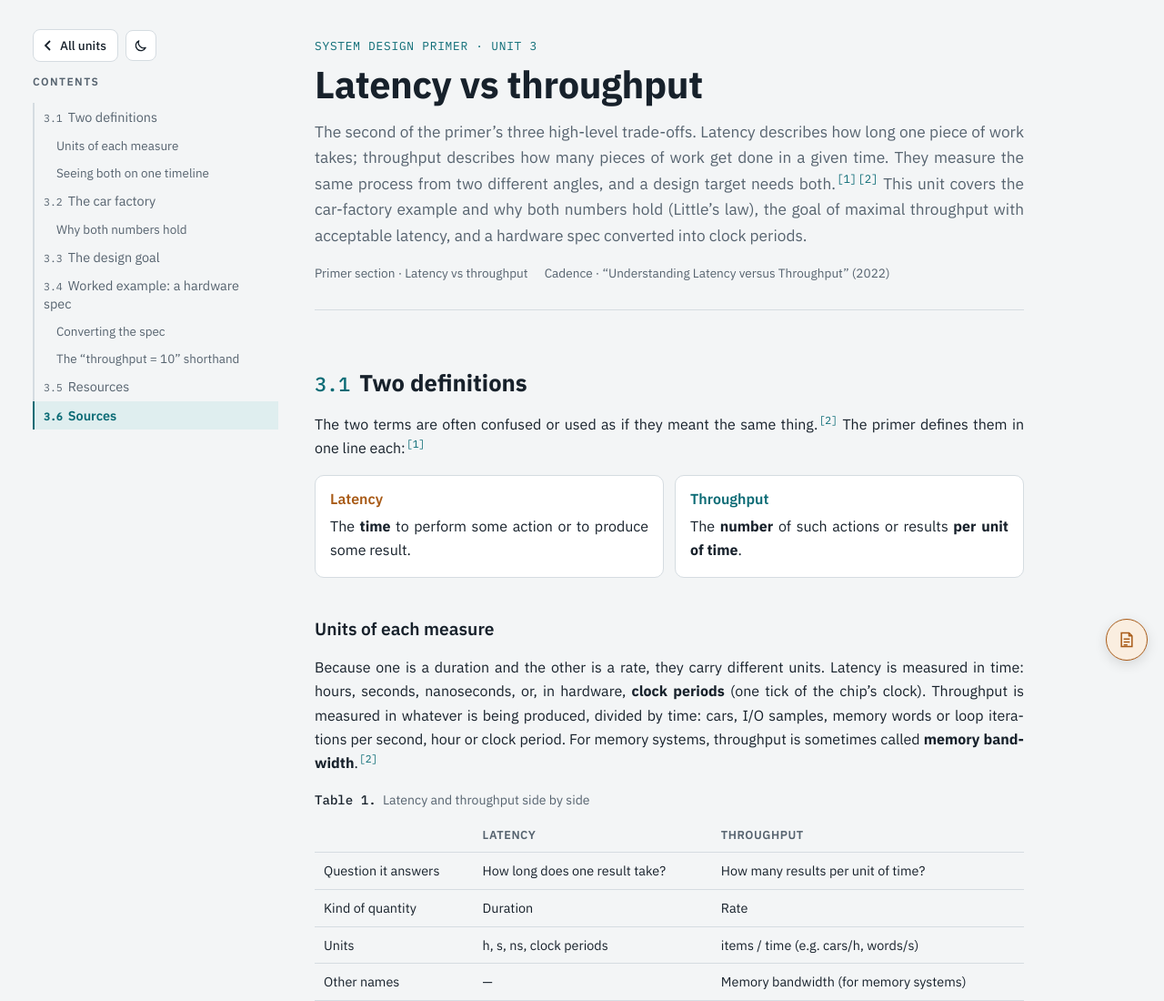
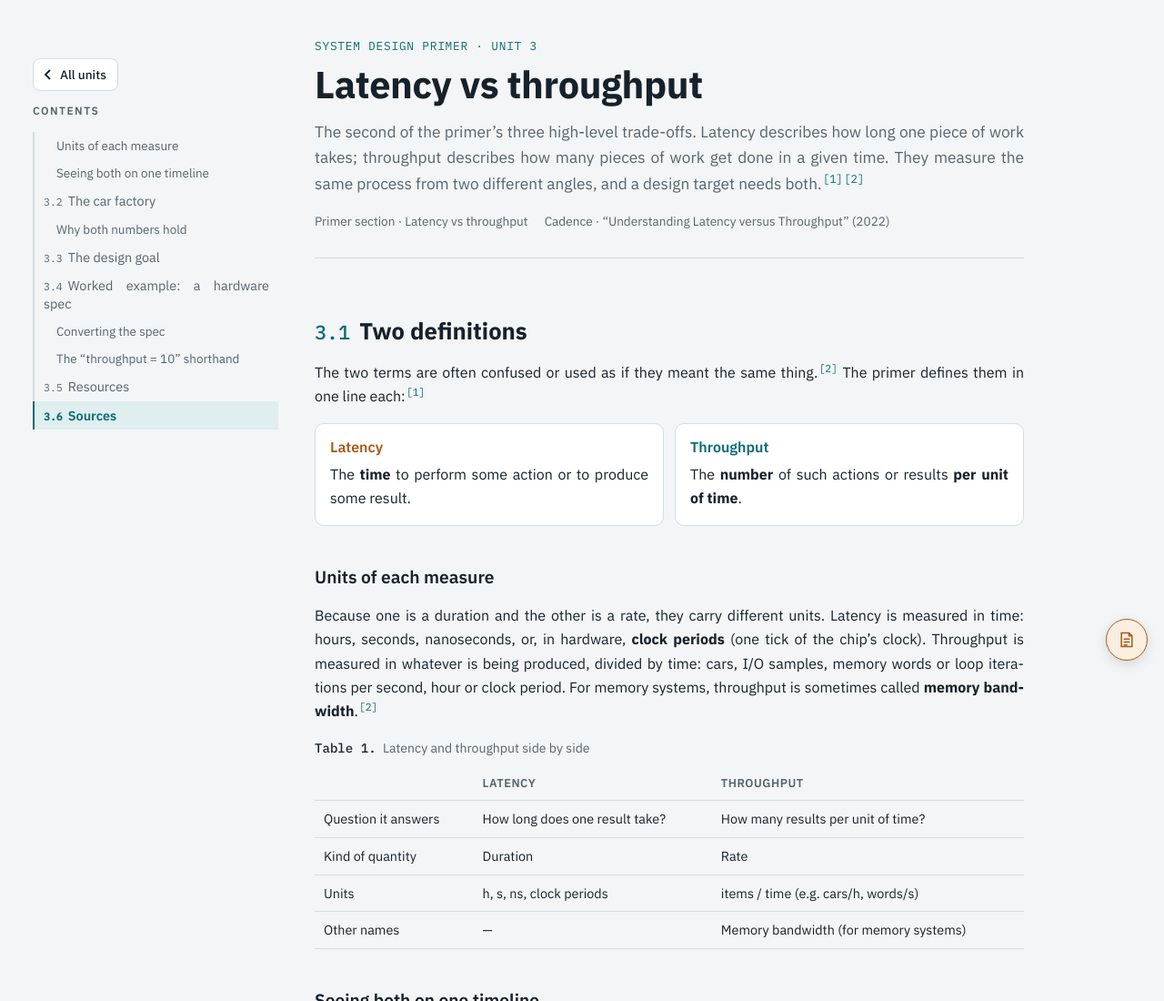
Before and after one commit to hienkyle/system-design-study, a plain HTML site: page unit3.html in a window 1280 px wide. Shown: the top 1100 px of the page at 91% size. Drawn offline with Linux system fonts and the light colour scheme.

Commit message:
Rewrite unit 3 with better cohesion

```diff
--- a/unit3.html
+++ b/unit3.html
@@ -44,7 +44,7 @@ code,kbd{font-family:var(--mono);font-size:.88em;background:var(--code-bg);paddi
 /* ---------- Contents rail ---------- */
 .rail{position:sticky;top:env(safe-area-inset-top, 0px);height:100vh;overflow-y:auto;padding-block:32px;
   scrollbar-width:thin;overscroll-behavior:contain}
-.rail-head{display:flex;flex-direction:column;align-items:flex-start;gap:14px;position:sticky;top:-32px;z-index:2;background:var(--bg);padding-block:32px 4px;margin-top:-32px;margin-bottom:0}
+.rail-head{display:flex;flex-direction:column;align-items:flex-start;gap:14px;position:sticky;top:0;z-index:2;background:var(--bg);padding-block:32px 4px;margin-top:-32px}
 .back{display:inline-flex;align-items:center;gap:6px;text-decoration:none;color:var(--ink);font-size:.85rem;font-weight:500;
   border:1px solid var(--line);background:var(--surface);border-radius:8px;padding:6px 12px 6px 9px}
 .back:hover{border-color:var(--accent);color:var(--accent)}
@@ -57,7 +57,6 @@ code,kbd{font-family:var(--mono);font-size:.88em;background:var(--code-bg);paddi
 .toc ol ol a{padding-left:24px;font-size:.84rem}
 .toc a.active{color:var(--accent);border-left-color:var(--accent);background:var(--accent-soft);font-weight:600}
 .toc a.parent-active{color:var(--ink);border-left-color:var(--accent)}
-.toc a{text-align:left;hyphens:none;scroll-margin-top:140px;scroll-margin-bottom:24px}
 .toc .num{font-family:var(--mono);font-size:.8em;margin-right:6px}
 
 /* ---------- Main ---------- */
@@ -187,27 +186,13 @@ ol.sources li{margin:6px 0;text-align:left;word-break:break-word}
 @keyframes pulse{0%,100%{opacity:.3}50%{opacity:1}}
 .blink{animation:pulse 1.4s ease-in-out infinite}
 @media (prefers-reduced-motion: reduce){.cars,.blink{animation:none}}
-/* ---------- theme toggle ---------- */
-.theme-btn{display:inline-grid;place-items:center;width:34px;height:34px;flex:none;border:1px solid var(--line);background:var(--surface);color:var(--ink);border-radius:8px;cursor:pointer;padding:0}
-.theme-btn:hover{border-color:var(--accent);color:var(--accent)}
-.theme-btn:focus-visible{outline:2px solid var(--accent);outline-offset:2px}
-.theme-btn svg{width:17px;height:17px;display:block}
-.theme-btn .i-sun{display:none}
-:root[data-theme="dark"] .theme-btn .i-sun{display:block}
-:root[data-theme="dark"] .theme-btn .i-moon{display:none}
-@media (prefers-color-scheme: dark){
-  :root:not([data-theme="light"]) .theme-btn .i-sun{display:block}
-  :root:not([data-theme="light"]) .theme-btn .i-moon{display:none}
-}
-.rail-actions{display:flex;align-items:center;gap:8px;min-width:0}
 </style>
-<script>(function(){try{var t=localStorage.getItem('sysdes-theme');if(t==='light'||t==='dark')document.documentElement.setAttribute('data-theme',t);}catch(e){}})();</script>
 </head>
 <body>
 <div class="shell">
   <aside class="rail" aria-label="Contents">
     <div class="rail-head">
-      <div class="rail-actions"><a class="back" href="index.html" title="Back to all units"><svg width="14" height="14" viewBox="0 0 14 14" aria-hidden="true"><path d="M9 2L4 7l5 5" stroke="currentColor" stroke-width="1.8" fill="none"/></svg>All units</a><button type="button" class="theme-btn" id="themeBtn" aria-label="Switch to dark mode" title="Switch to dark mode"><svg class="i-moon" viewBox="0 0 24 24" fill="none" stroke="currentColor" stroke-width="1.8" stroke-linejoin="round" aria-hidden="true"><path d="M20 14.5A8 8 0 0 1 9.5 4a8 8 0 1 0 10.5 10.5z"/></svg><svg class="i-sun" viewBox="0 0 24 24" fill="none" stroke="currentColor" stroke-width="1.8" stroke-linecap="round" aria-hidden="true"><circle cx="12" cy="12" r="4"/><path d="M12 2.5v2M12 19.5v2M2.5 12h2M19.5 12h2M5.3 5.3l1.4 1.4M17.3 17.3l1.4 1.4M5.3 18.7l1.4-1.4M17.3 6.7l1.4-1.4"/></svg></button></div>
+      <a class="back" href="index.html" title="Back to all units"><svg width="14" height="14" viewBox="0 0 14 14" aria-hidden="true"><path d="M9 2L4 7l5 5" stroke="currentColor" stroke-width="1.8" fill="none"/></svg>All units</a>
       <h2>Contents</h2>
       <button class="toc-toggle" id="tocToggle" aria-expanded="false" aria-controls="toc">
         <span id="tocCurrent">Contents</span>
@@ -244,7 +229,7 @@ ol.sources li{margin:6px 0;text-align:left;word-break:break-word}
     <header class="unit">
       <p class="eyebrow">SYSTEM DESIGN PRIMER · UNIT 3</p>
       <h1>Latency vs throughput</h1>
-      <p class="lede">The second of the primer’s three high-level trade-offs. Latency describes how long one piece of work takes; throughput describes how many pieces of work get done in a given time. They measure the same process from two different angles, and a design target needs both.<a class="src" href="#s1">[1]</a><a class="src" href="#s2">[2]</a> This unit covers the car-factory example and why both numbers hold (Little’s law), the goal of maximal throughput with acceptable latency, and a hardware spec converted into clock periods.</p>
+      <p class="lede">The second of the primer’s three high-level trade-offs. Latency describes how long one piece of work takes; throughput describes how many pieces of work get done in a given time. They measure the same process from two different angles, and a design target needs both.<a class="src" href="#s1">[1]</a><a class="src" href="#s2">[2]</a></p>
       <div class="meta"><span>Primer section · Latency vs throughput</span><span>Cadence · “Understanding Latency versus Throughput” (2022)</span></div>
     </header>
 
@@ -486,23 +471,5 @@ ol.sources li{margin:6px 0;text-align:left;word-break:break-word}
 })();
 </script>
 
-<script>
-(function(){
-  /* theme toggle: follows the system until the reader picks; the choice is shared by every page on the site */
-  var root = document.documentElement, btn = document.getElementById('themeBtn');
-  var mq = window.matchMedia('(prefers-color-scheme: dark)');
-  function system(){ return mq.matches ? 'dark' : 'light'; }
-  function current(){ var t = root.getAttribute('data-theme'); return (t === 'light' || t === 'dark') ? t : system(); }
-  function label(){ var next = current() === 'dark' ? 'light' : 'dark'; btn.setAttribute('aria-label', 'Switch to ' + next + ' mode'); btn.title = 'Switch to ' + next + ' mode'; }
-  btn.addEventListener('click', function(){
-    var next = current() === 'dark' ? 'light' : 'dark';
-    if(next === system()){ root.removeAttribute('data-theme'); try{ localStorage.removeItem('sysdes-theme'); }catch(e){} }
-    else { root.setAttribute('data-theme', next); try{ localStorage.setItem('sysdes-theme', next); }catch(e){} }
-    label();
-  });
-  if(mq.addEventListener) mq.addEventListener('change', label); else mq.addListener(label);
-  label();
-})();
-</script>
 </body>
 </html>
```
